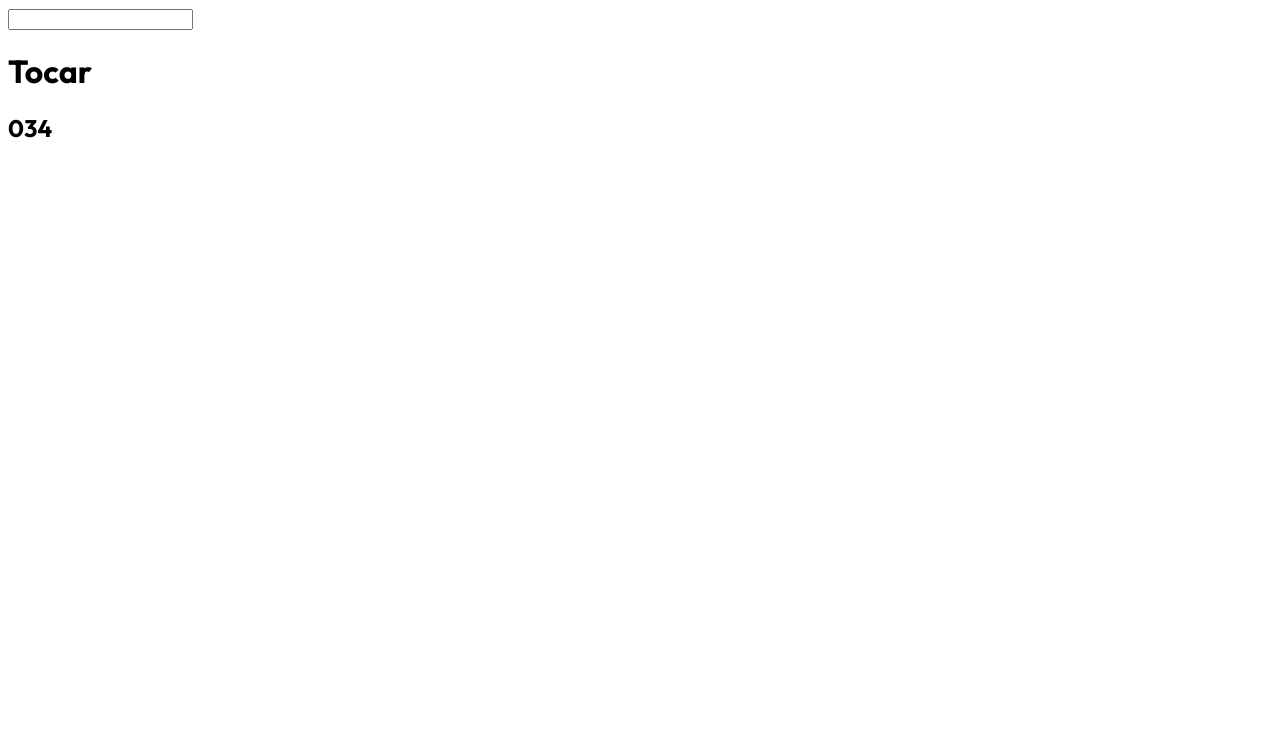
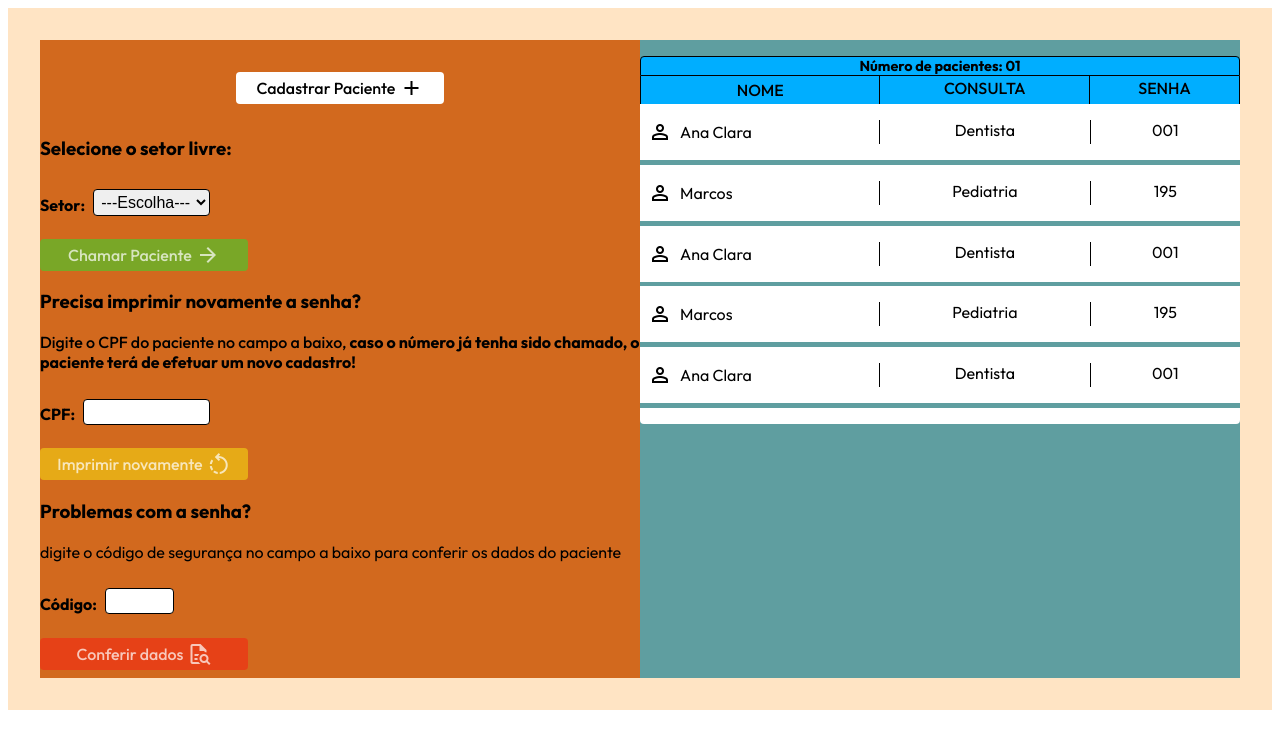
Before and after one commit to Gabriel-Esposito/fillaEletronica, a Node server app: page / in a window 1280 px wide. Before the commit the part shown is almost empty. Shown: the top 749 px of the page. Run offline with Node 20, Linux system fonts and the light colour scheme; some libraries are stand-ins or nearby versions.

Commit message:
Nova area

```diff
--- /dev/null
+++ b/app/public/css/home.css
@@ -0,0 +1,196 @@
+main{
+    background-color: bisque;
+    padding: 2rem;
+    display: flex;
+}
+
+#control{
+    width: 50%;
+    background-color: chocolate;
+}
+#control > .btn-cad{
+    background-color: white;
+    margin: 2rem auto;
+    width: 200px;
+    padding: 4px;
+    border-radius: 4px;
+    display: flex;
+    justify-content: center;
+    align-items: center;
+    font-weight: 500;
+    transition: 0.3s;
+    cursor: pointer;
+}
+#control > .btn-cad > span{
+    padding-left: 4px;
+}
+#control > .btn-cad:hover{
+    background-color: rgb(47, 221, 47);
+    box-shadow: 3px 3px 10px rgba(0, 0, 0, 0.397);
+    color: white;
+}
+/* =============================================================== */
+.prox > .box-setor{
+    display: flex;
+    align-items: center;
+}
+.prox > .box-setor > select{
+    font-size: 1em;
+    padding: 0.2em;
+    margin: 0rem 0rem 0.3rem 0.5rem;
+    border: 1px solid black;
+    border-radius: 4px;
+    outline: none;
+}
+.prox > #btn-prox{
+    background-color: rgba(47, 221, 47, 0.541);
+    color: rgba(255, 255, 255, 0.705);
+    margin: 0.5rem 0rem;
+    width: 200px;
+    padding: 4px;
+    border-radius: 4px;
+    display: flex;
+    justify-content: center;
+    align-items: center;
+    font-weight: 500;
+    transition: 0.3s;
+    cursor: pointer;
+}
+.prox > #btn-prox > span{
+    padding-left: 4px;
+}
+/* =============================================================== */
+.pdf > p{
+    font-weight: 500;
+}
+.pdf > .box-cpf{
+    display: flex;
+    align-items: center;
+}
+.pdf > .box-cpf > input{
+    width: 7.4em;
+    font-size: 1em;
+    padding: 0.2em;
+    margin: 0rem 0rem 0.3rem 0.5rem;
+    border: 1px solid black;
+    border-radius: 4px;
+    outline: none;
+}
+.pdf > #cpf-pdf{
+    background-color: rgba(248, 225, 17, 0.541);
+    color: rgba(255, 255, 255, 0.705);
+    margin: 0.5rem 0rem;
+    width: 200px;
+    padding: 4px;
+    border-radius: 4px;
+    display: flex;
+    justify-content: center;
+    align-items: center;
+    font-weight: 500;
+    transition: 0.3s;
+    cursor: pointer;
+}
+.pdf > #cpf-pdf > span{
+    padding-left: 4px;
+}
+/* =============================================================== */
+.conferir > .box-codigo{
+    display: flex;
+    align-items: center;
+}
+.conferir > .box-codigo > input{
+    width: 3.8em;
+    font-size: 1em;
+    padding: 0.2em;
+    margin: 0rem 0rem 0.3rem 0.5rem;
+    border: 1px solid black;
+    border-radius: 4px;
+    outline: none;
+}
+.conferir > #btn-conferir{
+    background-color: rgba(248, 33, 17, 0.541);
+    color: rgba(255, 255, 255, 0.705);
+    margin: 0.5rem 0rem;
+    width: 200px;
+    padding: 4px;
+    border-radius: 4px;
+    display: flex;
+    justify-content: center;
+    align-items: center;
+    font-weight: 500;
+    transition: 0.3s;
+    cursor: pointer;
+}
+.conferir > #btn-conferir > span{
+    padding-left: 4px;
+}
+/* =============================================================== */
+#listaPacientes{
+    width: 50%;
+    background-color: cadetblue;
+}
+
+#listaPacientes > .cabecalho > .titulo > p{
+    margin: 1rem 0rem 0rem 0rem;
+    font-size: 0.9em;
+    font-weight: bold;
+    border: 1px solid black;
+    border-radius: 4px 4px 0px 0px;
+    text-align: center;
+    background-color: rgb(0, 174, 255);
+}
+/* =============================================================== */
+#listaPacientes > .cabecalho > .tituloTabela{
+    display: flex;
+    text-align: center;
+    font-weight: 500;
+    background-color: rgb(0, 174, 255);
+}
+#listaPacientes > .cabecalho > .tituloTabela > #name{
+    width: 40%;
+    margin: 0;
+    padding: 4px 0px;
+    border-left: 1px solid black;
+    border-right: 1px solid black;
+}
+#listaPacientes > .cabecalho > .tituloTabela > #cons{
+    width: 35%;
+    margin: 0;
+    padding: 2px 0px;
+    border-right: 1px solid black;
+}
+#listaPacientes > .cabecalho >  .tituloTabela > #password{
+    width: 25%;
+    margin: 0;
+    padding: 2px 0px;
+    border-right: 1px solid black;
+}
+/* =============================================================== */
+#listaPacientes > .container {
+    height: 40vh;
+    overflow-y: scroll;
+    border-radius: 0px 0px 4px 4px;
+}
+#listaPacientes > .container > .paciente{
+    background-color: white;
+    display: flex;
+    text-align: center;
+    margin-bottom: 0.3rem;
+}
+#listaPacientes > .container > .paciente > #nomePac{
+    width: 40%;
+    border-right: 1px solid black;
+    display: flex;
+    justify-content: start;
+    align-items: center;
+}
+#listaPacientes > .container > .paciente > #nomePac > span{
+    padding: 0px 8px;
+}
+#listaPacientes > .container > .paciente > #consultaPac{
+    width: 35%;
+    border-right: 1px solid black;
+}
+#listaPacientes > .container > .paciente > #senhaPac{
+    width: 25%;
+}
--- a/app/public/scripts/cad.js
+++ b/app/public/scripts/cad.js
@@ -101,6 +101,6 @@ function enviar(){
             },
             body: JSON.stringify({dados})
         })
-        window.location.href = 'http://localhost:8082/cad'
+        window.location.href = 'http://localhost:8082/'
     }
 }
--- /dev/null
+++ b/app/public/scripts/home.js
@@ -0,0 +1,38 @@
+function btnChamar(){
+    let setor = document.getElementById('setorLivre').value
+    let btn = document.getElementById('btn-prox')
+    if(setor != 'vazio'){
+        btn.style.backgroundColor = 'rgb(47, 221, 47)'
+        btn.style.color = 'white'
+        return 1
+    }else{
+        btn.style.backgroundColor = 'rgba(47, 221, 47, 0.541)'
+        btn.style.color = 'rgba(255, 255, 255, 0.705)'
+    }
+}
+
+function btnCPF(){
+    let cpf = document.getElementById('cpfPDF').value
+    let btn = document.getElementById('cpf-pdf')
+    if(cpf.length == 11){
+        btn.style.backgroundColor = 'rgb(248, 225, 17)'
+        btn.style.color = 'black'
+        return 1
+    }else{
+        btn.style.backgroundColor = 'rgba(248, 225, 17, 0.541)'
+        btn.style.color = 'rgba(255, 255, 255, 0.705)'
+    }
+}
+
+function btnCodigo(){
+    let codigo = document.getElementById('codigoSePaciente').value
+    let btn = document.getElementById('btn-conferir')
+    if(codigo.length == 6){
+        btn.style.backgroundColor = 'rgb(248, 33, 17)'
+        btn.style.color = 'white'
+        return 1
+    }else{
+        btn.style.backgroundColor = 'rgba(248, 33, 17, 0.541)'
+        btn.style.color = 'rgba(255, 255, 255, 0.705)'
+    }
+}
--- /dev/null
+++ b/app/views/home.handlebars
@@ -0,0 +1,91 @@
+<link rel="stylesheet" href="css/home.css">
+
+<main>
+    <section id="control">
+        <div class="btn-cad">Cadastrar Paciente <span class="material-symbols-outlined">add</span></div>
+
+        <div class="prox">
+            <h3>Selecione o setor livre:</h3>
+            <div class="box-setor">
+                <p><strong>Setor:</strong></p>
+                <select name="setorLivre" id="setorLivre" oninput="btnChamar()">
+                    <option value="vazio">---Escolha---</option>
+                        <option value="Dentista">Dentista</option>
+                        <option value="Vascina">Vascina</option>
+                        <option value="Pediatria">Pediatria</option>
+                        <option value="Nutricionista">Nutricionista</option>
+                        <option value="Exames">Exames</option>
+                </select>
+            </div>
+            <div id="btn-prox">Chamar Paciente <span class="material-symbols-outlined">arrow_forward</span></div>
+        </div>
+
+        <div class="pdf">
+            <h3>Precisa imprimir novamente a senha?</h3>
+            <p>Digite o CPF do paciente no campo a baixo, <strong>caso o número já tenha sido chamado, o paciente terá de efetuar um novo cadastro!</strong></p>
+            <div class="box-cpf">
+                <p><strong>CPF:</strong></p>
+                <input type="text" name="cpfPDF" id="cpfPDF" oninput="btnCPF()">
+            </div>
+            <div id="cpf-pdf">Imprimir novamente <span class="material-symbols-outlined">rotate_left</span></div>
+        </div>
+
+        <div class="conferir">
+            <h3>Problemas com a senha?</h3>
+            <p>digite o código de segurança no campo a baixo para conferir os dados do paciente</p>
+            <div class="box-codigo">
+                <p><strong>Código:</strong></p>
+                <input type="text" name="codigoSePaciente" id="codigoSePaciente" oninput="btnCodigo()">
+            </div>
+            <div id="btn-conferir">Conferir dados <span class="material-symbols-outlined">quick_reference_all</span></div>
+        </div>
+    </section>
+
+    <section id="listaPacientes">
+        <div class="cabecalho">
+            <div class="titulo">
+                <p>Número de pacientes: 01</p>
+            </div>
+            <div class="tituloTabela">
+                <p id="name">NOME</p>
+                <p id="cons">CONSULTA</p>
+                <p id="password">SENHA</p>
+            </div>
+        </div>
+
+        <div class="container">
+            <div class="paciente">
+                <p id="nomePac"><span class="material-symbols-outlined">person</span>Ana Clara</p>
+                <p id="consultaPac">Dentista</p>
+                <p id="senhaPac">001</p>
+             </div>
+            <div class="paciente">
+                <p id="nomePac"><span class="material-symbols-outlined">person</span>Marcos</p>
+                <p id="consultaPac">Pediatria</p>
+                <p id="senhaPac">195</p>
+             </div>
+                         <div class="paciente">
+                <p id="nomePac"><span class="material-symbols-outlined">person</span>Ana Clara</p>
+                <p id="consultaPac">Dentista</p>
+                <p id="senhaPac">001</p>
+             </div>
+            <div class="paciente">
+                <p id="nomePac"><span class="material-symbols-outlined">person</span>Marcos</p>
+                <p id="consultaPac">Pediatria</p>
+                <p id="senhaPac">195</p>
+             </div>
+                         <div class="paciente">
+                <p id="nomePac"><span class="material-symbols-outlined">person</span>Ana Clara</p>
+                <p id="consultaPac">Dentista</p>
+                <p id="senhaPac">001</p>
+             </div>
+            <div class="paciente">
+                <p id="nomePac"><span class="material-symbols-outlined">person</span>Marcos</p>
+                <p id="consultaPac">Pediatria</p>
+                <p id="senhaPac">195</p>
+             </div>
+        </div>
+    </section>
+</main>
+
+<script src="scripts/home.js"></script>
--- a/app/views/layouts/main.handlebars
+++ b/app/views/layouts/main.handlebars
@@ -4,6 +4,7 @@
     <meta charset="UTF-8">
     <meta name="viewport" content="width=device-width, initial-scale=1.0">
     <title></title>
+    <link rel="stylesheet" href="https://fonts.googleapis.com/css2?family=Material+Symbols+Outlined:opsz,wght,FILL,GRAD@24,400,0,0" />
     <style>
         @import url('https://fonts.googleapis.com/css2?family=Outfit:wght@100..900&display=swap');
         body{
--- a/app/views/teste2.handlebars
+++ b/app/views/teste2.handlebars
@@ -9,6 +9,7 @@
 <audio src="audios/num8.mp3" type="audio/mpeg" id="a8"></audio>
 <audio src="audios/num9.mp3" type="audio/mpeg" id="a9"></audio>
 <audio src="audios/chamada.mp3" type="audio/mpeg" id="chamada"></audio>
+<audio src="audios/senha.mp3" type="audio/mpeg" id="senha"></audio>
 <input type="text" name="num" id="num">
 <h1 onclick="ouvir()">Tocar</h1>
 <h2 onclick="mostrar()" id="titulo">034</h2>
@@ -17,23 +18,27 @@
     function ouvir(){
         let audios = [a0 = document.getElementById('a0'),a1 = document.getElementById('a1'),a2 = document.getElementById('a2'),a3 = document.getElementById('a3'),a4 = document.getElementById('a4'),a5 = document.getElementById('a5'),a6 = document.getElementById('a6'),a7 = document.getElementById('a7'),a8 = document.getElementById('a8'),a9 = document.getElementById('a9')]
         let chamada = document.getElementById('chamada')
-        let num = document.getElementById('titulo').outerText
+        let senha = document.getElementById('senha')
+        //let num = document.getElementById('titulo').outerText
 
-       // let num = document.getElementById('num').value
+        let num = document.getElementById('num').value
         console.log(num)
         chamada.play()
         setTimeout(() => {
+            senha.play()
+        },3000)
+        setTimeout(() => {
             audios[num[0]].play()
             console.log(num[0])
-        },3000)
+        },4000)
         setTimeout(() => {
             audios[num[1]].play()
             console.log(num[1])
-        },4000)
+        },5000)
         setTimeout(() => {
             audios[num[2]].play()
             console.log(num[2])
-        },5000)
+        },6000)
         //audios[0].play()
     }
 
```
Also changed, not shown: app/package.json (deleted, +0 -9 lines), app/teste.js (+12 -2 lines), app/views/cad.handlebars (+0 -22 lines), app/views/pdf.handlebars (added, +50 -0 lines), app/views/testePDF.handlebars (added, +13 -0 lines), 4 other files.
